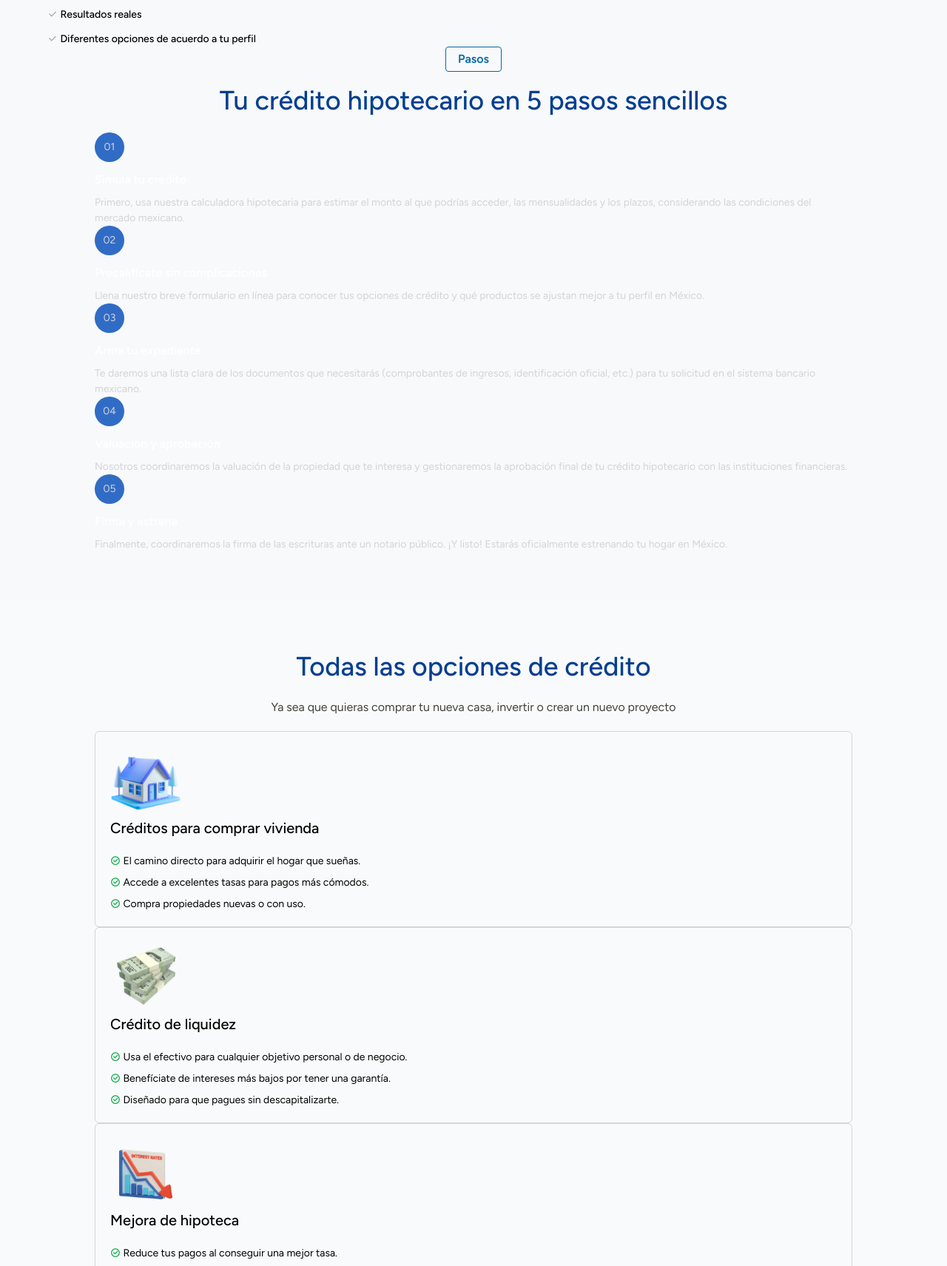
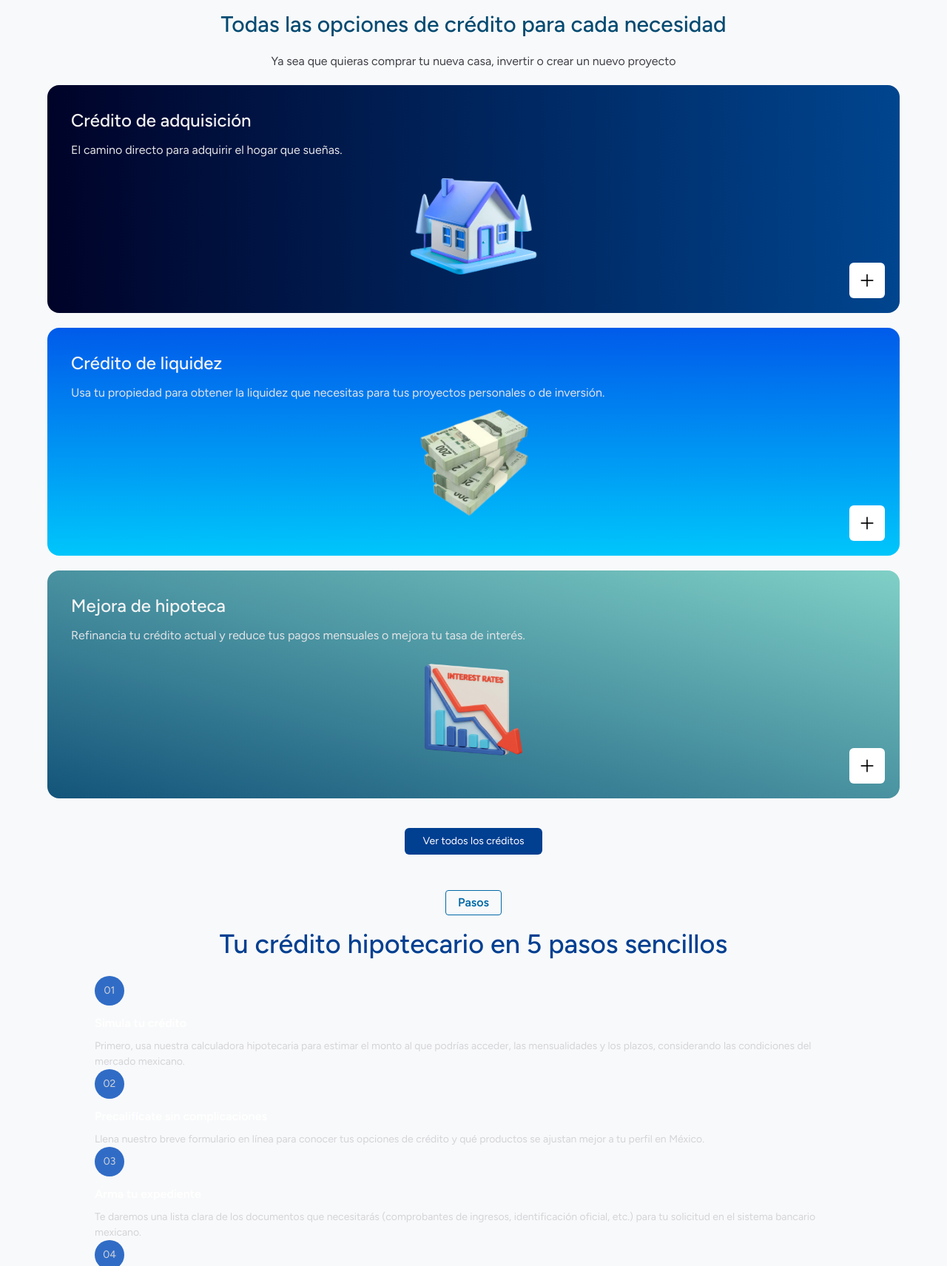
Before and after one commit to eddysrg/marehasesores, an Astro site: page / in a window 1280 px wide. Shown: the part 1089-2800 px from the top of the page at 74% size. Built offline with nearby package versions, Linux system fonts and the light colour scheme; Astro itself is replaced by a stand-in of ours.

Commit message:
feat: Add an about us image and adjust styles on the home page

```diff
--- a/src/components/Header.astro
+++ b/src/components/Header.astro
@@ -3,7 +3,7 @@ import Logo from "../assets/logomareh_blanco.svg";
 import LogoBlack from "../assets/logomareh_negro.svg";
 ---
 
-<header class="fixed top-0 left-0 w-full max-h-14 overflow-hidden border-b border-zinc-300 bg-[#F8F9FA]">
+<header class="fixed z-30 top-0 left-0 w-full max-h-14 overflow-hidden border-b border-zinc-300 bg-[#F8F9FA]">
     <nav class="w-11/12 mx-auto h-full">
         <section class="flex justify-between items-center h-full">
             <LogoBlack width={70} height={50} />
--- a/src/pages/index.astro
+++ b/src/pages/index.astro
@@ -17,7 +17,7 @@ import Faq from "../components/Faq.astro";
 
 //
 
-import aboutPicture from "../assets/images/about-picture.png";
+import aboutPicture from "../assets/images/about-picture.jpg";
 
 const title =
 	"Mareh Asesores - Encuentra la mejor hipoteca para tu hogar con expertos";
@@ -40,10 +40,10 @@ const title =
 						nuevo hogar.
 					</span>
 
-					<section class="flex flex-col mt-5 gap-4">
+					<section class="flex flex-col mt-8 gap-8">
 						<button>
 							<a
-								class="bg-white px-4 py-2 rounded-md font-medium"
+								class="bg-white px-4 py-4 rounded-md font-medium"
 							>
 								Simula tu crédito gratis
 								<i class="ri-arrow-right-up-line"></i>
@@ -60,7 +60,7 @@ const title =
 			</div>
 		</section>
 
-		<section>
+		<section class="mt-10">
 			<div class="w-[90%] mx-auto">
 				<section>
 					<div class="flex justify-center mb-2">
@@ -74,8 +74,8 @@ const title =
 						condiciones
 					</h2>
 
-					<div class="ab-us__image-container">
-						<Picture src={aboutPicture} alt="about us image" />
+					<div class="w-52 mx-auto">
+						<Picture src={aboutPicture} alt="about us image" class="rounded-md" />
 					</div>
 
 					<section class="space-y-3 mt-10 text-zinc-700">
@@ -126,81 +126,53 @@ const title =
 			</div>
 		</section>
 
-		<section>
-			<div class="contenedor pb-16">
-				<div class="flex justify-center">
-					<span
-						class="text-center border border-sky-700 rounded px-4 py-1 text-sky-700 font-semibold mb-3"
-						>Pasos</span
-					>
+		<section class="py-12">
+			<div class="w-[90%] mx-auto">
+				<h2 class="text-center text-3xl text-sky-900 font-medium mb-5">
+					Todas las opciones de crédito para cada necesidad
+				</h2>
+				<p class="text-zinc-700 text-center">
+					Ya sea que quieras comprar tu nueva casa, invertir o crear
+					un nuevo proyecto
+				</p>
+
+				<section class="space-y-5 mt-5">
+					<div class="credit-card relative">
+						<h3 class="text-neutral-100 text-2xl font-medium mb-3">Crédito de adquisición</h3>
+						<p class="text-zinc-200">El camino directo para adquirir el hogar que sueñas.</p>
+
+						<Picture src={houseCredit} alt="house credit" class="w-44 mx-auto" />
+
+						<div class="absolute w-12 h-12 bg-white rounded-md bottom-5 right-5 flex justify-center items-center">
+							<i class="ri-add-large-line text-xl"></i>
 						</div>
-				<h2 class="subtitle text-center font-medium text-[#013F91]">
-					Tu crédito hipotecario en 5 pasos sencillos
-				</h2>
+					</div>
 
-				<section class="steps">
-					<!-- <div class="steps__image-container">
-						<Picture
-							src={imgCreditStep}
-							formats={["avif", "webp"]}
-							alt="Credit steps Image"/>
-					</div> -->
+					<div class="credit-card relative">
+						<h3 class="text-neutral-100 text-2xl font-medium mb-3">Crédito de liquidez</h3>
+						<p class="text-zinc-200">Usa tu propiedad para obtener la liquidez que necesitas para tus proyectos personales o de inversión.</p>
 
-					<CreditStep
-						number="01"
-						title="Simula tu crédito"
-						class="step relative"
-					>
-						Primero, usa nuestra calculadora hipotecaria para
-						estimar el monto al que podrías acceder, las
-						mensualidades y los plazos, considerando las condiciones
-						del mercado mexicano.
-					</CreditStep>
+						<Picture src={billetes} alt="house credit" class="w-44 mx-auto" />
 
-					<CreditStep
-						number="02"
-						title="Precalifícate sin complicaciones"
-					>
-						Llena nuestro breve formulario en línea para conocer tus
-						opciones de crédito y qué productos se ajustan mejor a
-						tu perfil en México.
-					</CreditStep>
+						<div class="absolute w-12 h-12 bg-white rounded-md bottom-5 right-5 flex justify-center items-center">
+							<i class="ri-add-large-line text-xl"></i>
+						</div>
+					</div>
 
-					<CreditStep number="03" title="Arma tu expediente">
-						Te daremos una lista clara de los documentos que
-						necesitarás (comprobantes de ingresos, identificación
-						oficial, etc.) para tu solicitud en el sistema bancario
-						mexicano.
-					</CreditStep>
+					<div class="credit-card relative">
+						<h3 class="text-neutral-100 text-2xl font-medium mb-3">Mejora de hipoteca</h3>
+						<p class="text-zinc-200">Refinancia tu crédito actual y reduce tus pagos mensuales o mejora tu tasa de interés.</p>
 
-					<CreditStep number="04" title="Valuación y aprobación">
-						Nosotros coordinaremos la valuación de la propiedad que
-						te interesa y gestionaremos la aprobación final de tu
-						crédito hipotecario con las instituciones financieras.
-					</CreditStep>
+						<Picture src={interest} alt="house credit" class="w-44 mx-auto" />
 
-					<CreditStep number="05" title="Firma y estrena">
-						Finalmente, coordinaremos la firma de las escrituras
-						ante un notario público. ¡Y listo! Estarás oficialmente
-						estrenando tu hogar en México.
-					</CreditStep>
-				</section>
+						<div class="absolute w-12 h-12 bg-white rounded-md bottom-5 right-5 flex justify-center items-center">
+							<i class="ri-add-large-line text-xl"></i>
+						</div>
 					</div>
 				</section>
 
-		<section class="bg-[#F9FAFB]">
-			<div class="contenedor py-16">
-				<h2 class="subtitle text-center font-medium text-[#013F91]">
-					Todas las opciones de crédito
-				</h2>
-				<span
-					class="text-sm lg:text-base text-center text-stone-700 mb-5 block"
-				>
-					Ya sea que quieras comprar tu nueva casa, invertir o crear
-					un nuevo proyecto
-				</span>
 
-				<section class="credits__container">
+				<!-- <section class="credits__container">
 					<CreditCard
 						imagePath={houseCredit}
 						title="Créditos para comprar vivienda"
@@ -277,28 +249,7 @@ const title =
 							</li>
 						</ul>
 					</CreditCard>
-
-					<!-- <div class="border border-zinc-500 p-8 rounded-md">
-						<div class="flex justify-center">
-							<GrcLogo width={70} height={70} />
-						</div>
-						<h3 class="font-semibold mt-5 mb-2 text-center">
-							Encuentra tu hogar ideal con GRC
-						</h3>
-						<p class="text-sm text-zinc-200 text-center">
-							¿Buscas casa? Nuestros aliados de GRC Inmobiliaria
-							te ayudaran a encontrar las mejores opciones del
-							mercado, para hacer realidad tu sueño de tener un
-							hogar.
-						</p>
-						<a
-							href=""
-							class="border border-zinc-500 mt-3 flex justify-center py-1 rounded-md text-sm"
-						>
-							Ir al sitio web
-						</a>
-					</div> -->
-				</section>
+				</section> -->
 
 				<div class="flex justify-center mt-10">
 					<a
@@ -309,6 +260,70 @@ const title =
 				</div>
 			</div>
 		</section>
+
+		<section>
+			<div class="contenedor pb-16">
+				<div class="flex justify-center">
+					<span
+						class="text-center border border-sky-700 rounded px-4 py-1 text-sky-700 font-semibold mb-3"
+						>Pasos</span
+					>
+				</div>
+				<h2 class="subtitle text-center font-medium text-[#013F91]">
+					Tu crédito hipotecario en 5 pasos sencillos
+				</h2>
+
+				<section class="steps">
+					<!-- <div class="steps__image-container">
+						<Picture
+							src={imgCreditStep}
+							formats={["avif", "webp"]}
+							alt="Credit steps Image"/>
+					</div> -->
+
+					<CreditStep
+						number="01"
+						title="Simula tu crédito"
+						class="step relative"
+					>
+						Primero, usa nuestra calculadora hipotecaria para
+						estimar el monto al que podrías acceder, las
+						mensualidades y los plazos, considerando las condiciones
+						del mercado mexicano.
+					</CreditStep>
+
+					<CreditStep
+						number="02"
+						title="Precalifícate sin complicaciones"
+					>
+						Llena nuestro breve formulario en línea para conocer tus
+						opciones de crédito y qué productos se ajustan mejor a
+						tu perfil en México.
+					</CreditStep>
+
+					<CreditStep number="03" title="Arma tu expediente">
+						Te daremos una lista clara de los documentos que
+						necesitarás (comprobantes de ingresos, identificación
+						oficial, etc.) para tu solicitud en el sistema bancario
+						mexicano.
+					</CreditStep>
+
+					<CreditStep number="04" title="Valuación y aprobación">
+						Nosotros coordinaremos la valuación de la propiedad que
+						te interesa y gestionaremos la aprobación final de tu
+						crédito hipotecario con las instituciones financieras.
+					</CreditStep>
+
+					<CreditStep number="05" title="Firma y estrena">
+						Finalmente, coordinaremos la firma de las escrituras
+						ante un notario público. ¡Y listo! Estarás oficialmente
+						estrenando tu hogar en México.
+					</CreditStep>
+				</section>
+			</div>
+		</section>
+
+
 
 		<section
 			class="bg-[url('../assets/images/living-room-blue.webp')] bg-no-repeat bg-cover bg-center"
@@ -379,4 +394,22 @@ const title =
 			#30d2be 100%
 		);
 	}
+
+	.credit-card:nth-child(1) {
+		background: linear-gradient(90deg, hsla(236, 100%, 8%, 1) 0%, hsla(211, 100%, 28%, 1) 100%);
+		padding: 2rem;
+		border-radius: 1rem;
+	}
+
+	.credit-card:nth-child(2) {
+		background-image: linear-gradient(to top, #00c6fb 0%, #005bea 100%);
+		padding: 2rem;
+		border-radius: 1rem;
+	}
+
+	.credit-card:nth-child(3) {
+		background-image: linear-gradient(15deg, #13547a 0%, #80d0c7 100%);
+		padding: 2rem;
+		border-radius: 1rem;
+	}
 </style>
```
Also changed, not shown: 1 other file. Lines whose indentation alone changed are shown as unchanged.
